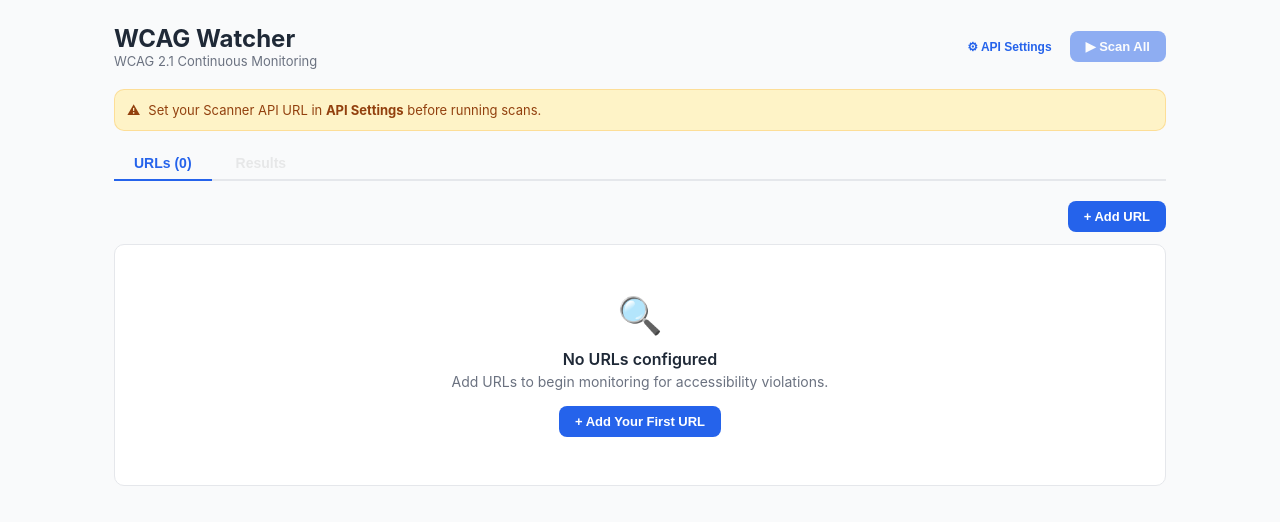
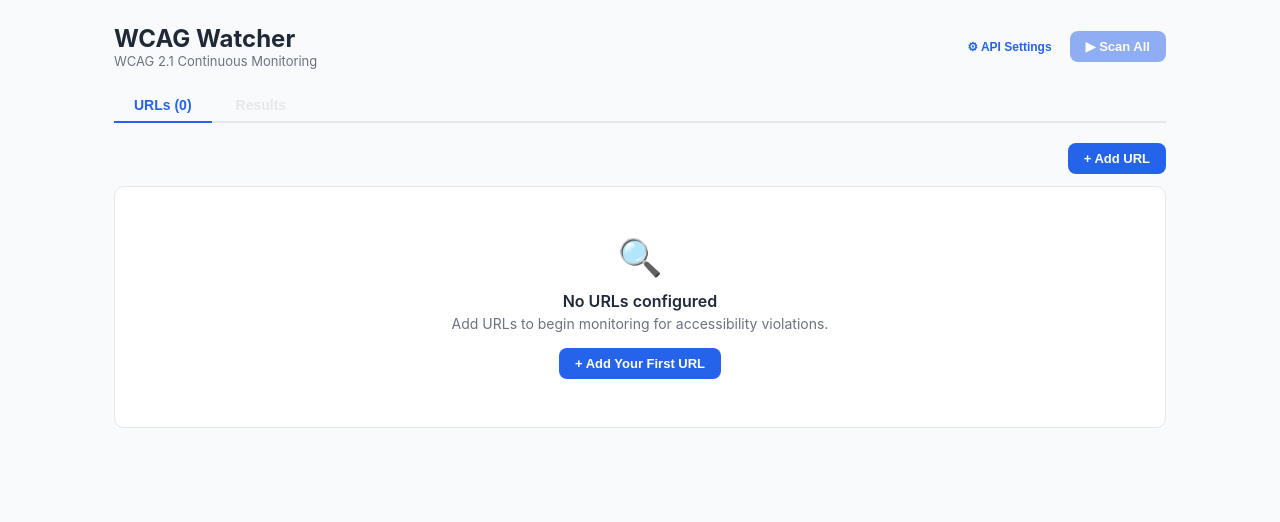
Before and after one commit to dju90/wcag-watcher, a React (Vite) app: page / in a window 1280 px wide. Shown: the top 522 px of the page. Built offline with nearby package versions, Linux system fonts and the light colour scheme.

Commit message:
update api endpoint check

```diff
--- a/src/App.jsx
+++ b/src/App.jsx
@@ -471,7 +471,7 @@ export default function App() {
   };
 
   const hasResults = scans.length > 0;
-  const apiConfigured = apiUrl && apiUrl !== DEFAULT_API_URL;
+  const apiConfigured = apiUrl && apiUrl.startsWith("http");
 
   return (
     <div style={{ fontFamily: "-apple-system, BlinkMacSystemFont, 'Segoe UI', sans-serif", padding: 24, maxWidth: 1100, margin: "0 auto", color: "var(--text, #1f2937)" }}>
```
